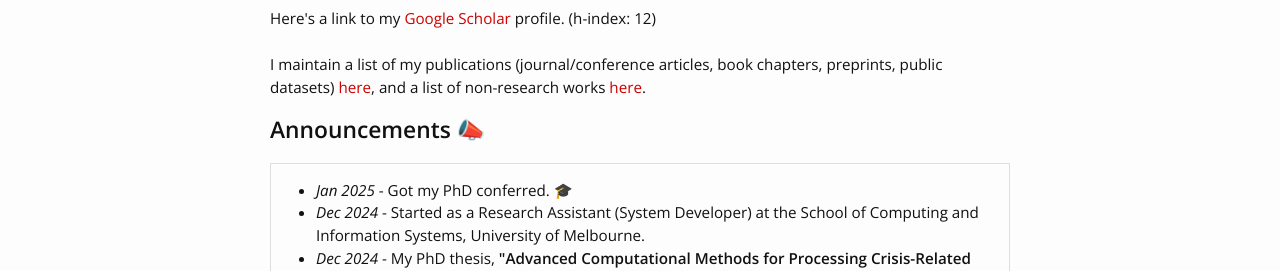
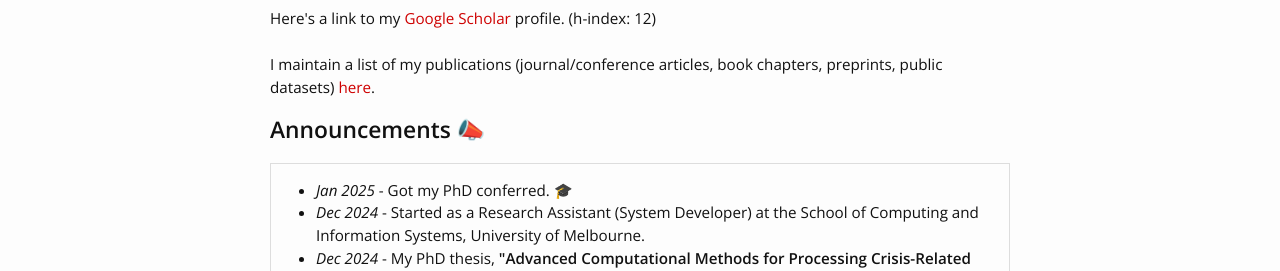
Before and after one commit to rabindralamsal/personal-site, a Jekyll site: the page built from index.html, in a window 1280 px wide. Shown: the part 421-692 px from the top of the page. Built offline with Jekyll 4.4.1, drawn with Linux system fonts in a browser that asks for light colours.

Commit message:
Update index.html

```diff
--- a/index.html
+++ b/index.html
@@ -11,7 +11,7 @@ layout: default
 <br><br>
 Here's a link to my <a href="https://scholar.google.com/citations?hl=en&user=tN_Eb9MAAAAJ&view_op=list_works&sortby=pubdate">Google Scholar</a> profile. (h-index: 12)<br><br>
 
-I maintain a list of my publications (journal/conference articles, book chapters, preprints, public datasets) <a href="/research/">here</a>, and a list of non-research works <a href="/projects">here</a>.
+I maintain a list of my publications (journal/conference articles, book chapters, preprints, public datasets) <a href="/research/">here</a>.
 
 </div>
 
```
